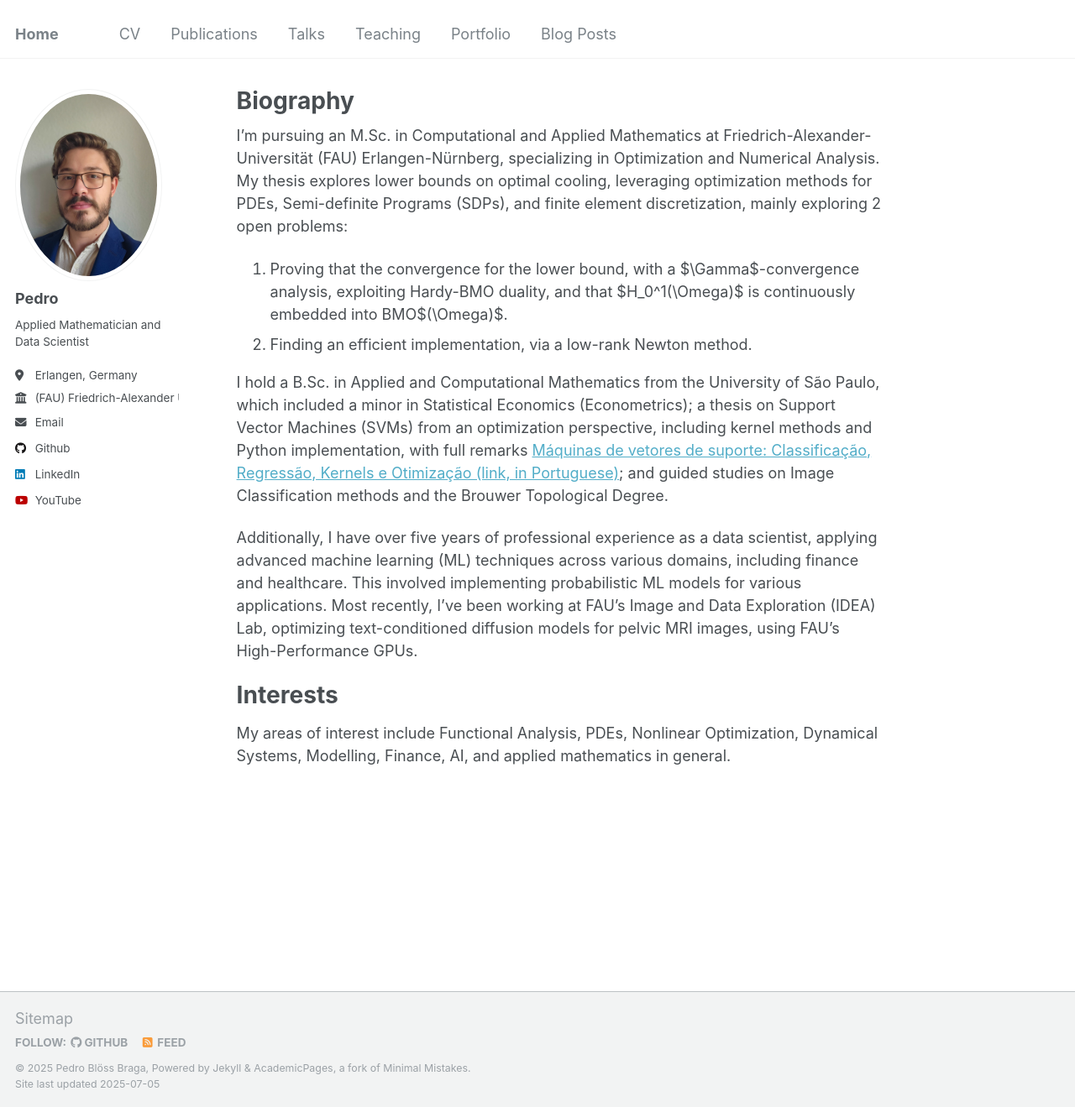
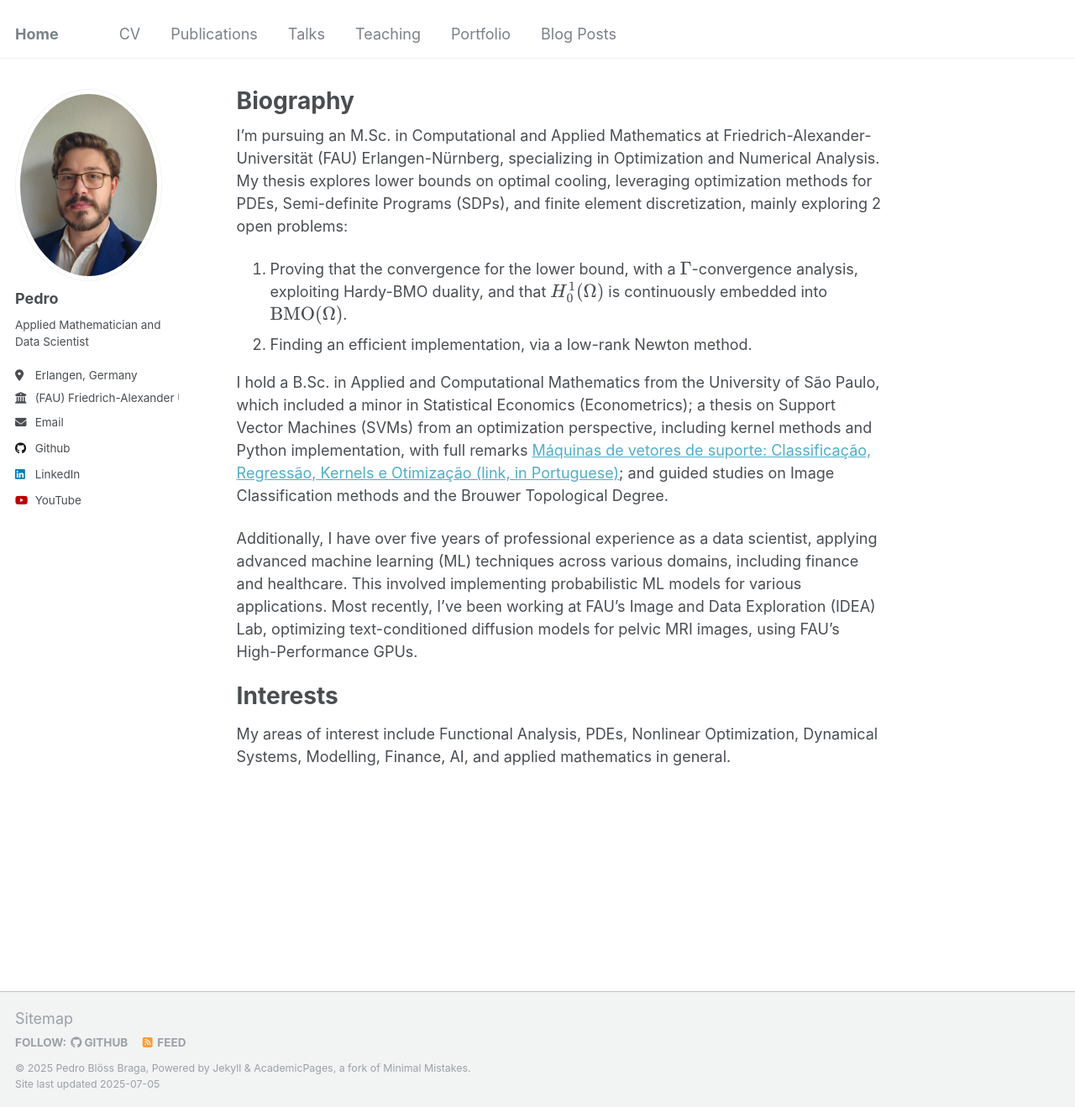
Before and after one commit to pedroblossbraga/pedroblossbraga.github.io, a Jekyll site: the page built from _pages/about.md, in a window 1280 px wide and 1319 px high. Shown: the whole window at 84% size. Built offline with Jekyll 4.4.1, drawn with Linux system fonts in a browser that asks for light colours.

Commit message:
Update about.md

```diff
--- a/_pages/about.md
+++ b/_pages/about.md
@@ -8,7 +8,7 @@ redirect_from:
 ---
 
 I'm pursuing an M.Sc. in Computational and Applied Mathematics at Friedrich-Alexander-Universität (FAU) Erlangen-Nürnberg, specializing in Optimization and Numerical Analysis. My thesis  explores lower bounds on optimal cooling, leveraging optimization methods for PDEs, Semi-definite Programs (SDPs), and finite element discretization, mainly exploring 2 open problems:
-1. Proving that the convergence for the lower bound, with a $\Gamma$-convergence analysis, exploiting Hardy-BMO duality, and that $H_0^1(\Omega)$ is continuously embedded into BMO$(\Omega)$.
+1. Proving that the convergence for the lower bound, with a $$\Gamma$$-convergence analysis, exploiting Hardy-BMO duality, and that $$H_0^1(\Omega)$$ is continuously embedded into $$\text{BMO}(\Omega)$$.
 2. Finding an efficient implementation, via a low-rank Newton method.
 
 I hold a B.Sc. in Applied and Computational Mathematics from the University of São Paulo, which included a minor in Statistical Economics (Econometrics); a thesis on Support Vector Machines (SVMs) from an optimization perspective, including kernel methods and Python implementation, with full remarks [Máquinas de vetores de suporte: Classificação, Regressão, Kernels e Otimização (link, in Portuguese)](https://drive.google.com/file/d/1AwYMACQsDhy36vFSUbMfxYxrMvyuSMWW/view?usp=share_link); and guided studies on Image Classification methods and the Brouwer Topological Degree.
```
